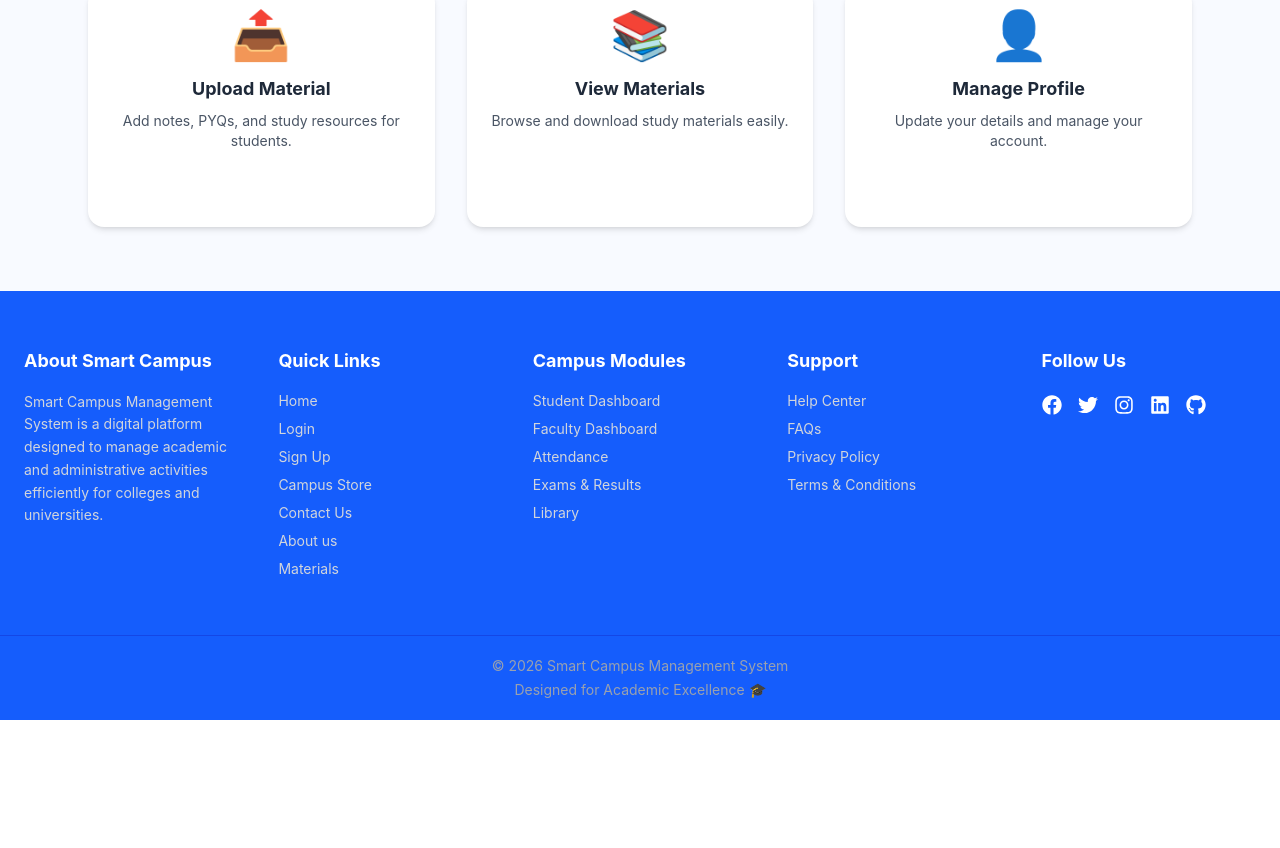
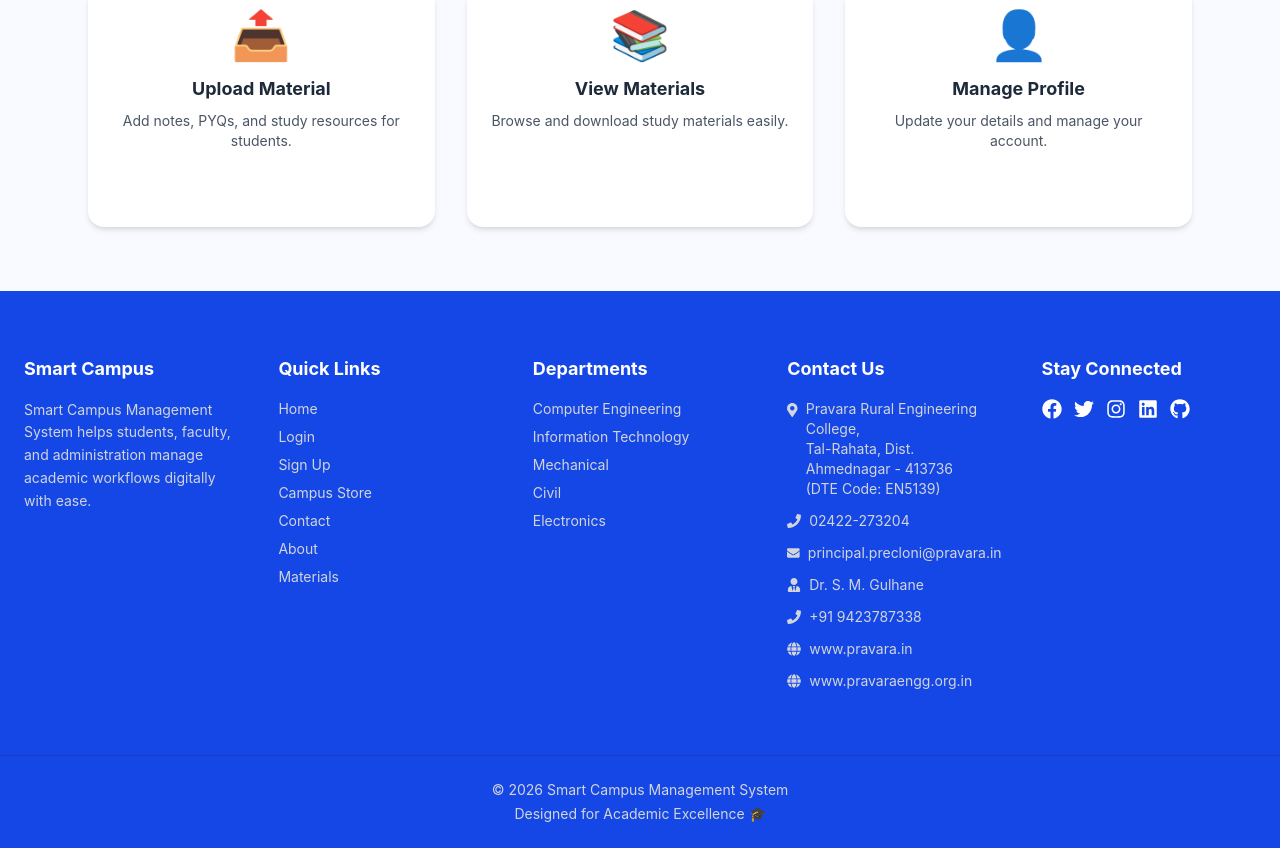
Before and after one commit to pratiksha950/Smart-Campus, a React (Vite) app in the folder client/: page / in a window 1280 px wide. Shown: the part 716-1564 px from the top of the page. Before the commit the page ends 1436 px from the top, so only its background shows below. Built offline with nearby package versions, Linux system fonts and the light colour scheme.

Commit message:
footer added:

```diff
--- a/client/src/components/Footer.jsx
+++ b/client/src/components/Footer.jsx
@@ -1,26 +1,35 @@
 import { Link } from "react-router";
-import { FaFacebook, FaTwitter, FaInstagram, FaLinkedin, FaGithub} from "react-icons/fa";
+import {
+  FaFacebook,
+  FaTwitter,
+  FaInstagram,
+  FaLinkedin,
+  FaGithub,
+  FaPhone,
+  FaEnvelope,
+  FaMapMarkerAlt,
+  FaGlobe,
+  FaUserTie
+} from "react-icons/fa";
 
 const Footer = () => {
   return (
-    <footer className="bg-blue-600 text-white">
+    <footer className="bg-blue-700 text-white">
 
-
-      <div className="max-w-7xl mx-auto px-6 py-14">
+      <div className="max-w-7xl mx-auto px-6 py-16">
 
         <div className="grid grid-cols-1 sm:grid-cols-2 md:grid-cols-3 lg:grid-cols-5 gap-10">
 
-
+          {/* About */}
           <div>
-            <h3 className="text-lg font-bold mb-4">About Smart Campus</h3>
+            <h3 className="text-lg font-bold mb-4">Smart Campus</h3>
             <p className="text-sm text-gray-300 leading-relaxed">
-              Smart Campus Management System is a digital platform designed
-              to manage academic and administrative activities efficiently
-              for colleges and universities.
+              Smart Campus Management System helps students, faculty, and
+              administration manage academic workflows digitally with ease.
             </p>
           </div>
 
-
+          {/* Quick Links */}
           <div>
             <h3 className="text-lg font-bold mb-4">Quick Links</h3>
             <ul className="space-y-2 text-sm text-gray-300">
@@ -28,44 +37,83 @@ const Footer = () => {
               <li><Link to="/login" className="hover:text-yellow-300">Login</Link></li>
               <li><Link to="/signup" className="hover:text-yellow-300">Sign Up</Link></li>
               <li><Link to="/store" className="hover:text-yellow-300">Campus Store</Link></li>
-              <li><Link to="/contact" className="hover:text-yellow-300">Contact Us</Link></li>
-              <li><Link to="/about" className="hover:text-yellow-300">About us</Link></li>
-             <li><Link to="/m" className="hover:text-yellow-300">Materials</Link></li>
+              <li><Link to="/contact" className="hover:text-yellow-300">Contact</Link></li>
+              <li><Link to="/about" className="hover:text-yellow-300">About</Link></li>
+              <li><Link to="/pyq" className="hover:text-yellow-300">Materials</Link></li>
+            </ul>
+          </div>
+
+          {/* Departments */}
+          <div>
+            <h3 className="text-lg font-bold mb-4">Departments</h3>
+            <ul className="space-y-2 text-sm text-gray-300">
+              <li>Computer Engineering</li>
+              <li>Information Technology</li>
+              <li>Mechanical</li>
+              <li>Civil</li>
+              <li>Electronics</li>
 
             </ul>
           </div>
 
+          {/* Contact */}
+          <div>
+            <h3 className="text-lg font-bold mb-4">Contact Us</h3>
+            <ul className="space-y-3 text-sm text-gray-300">
 
-          <div>
-            <h3 className="text-lg font-bold mb-4">Campus Modules</h3>
-            <ul className="space-y-2 text-sm text-gray-300">
-              <li>Student Dashboard</li>
-              <li>Faculty Dashboard</li>
-              <li>Attendance</li>
-              <li>Exams & Results</li>
-              <li>Library</li>
+              <li className="flex items-start gap-2">
+                <FaMapMarkerAlt className="mt-1" />
+                <span>
+                  Pravara Rural Engineering College,<br/>
+                  Tal-Rahata, Dist. Ahmednagar - 413736<br/>
+                  (DTE Code: EN5139)
+                </span>
+              </li>
+
+              <li className="flex items-center gap-2">
+                <FaPhone /> 02422-273204
+              </li>
+
+              <li className="flex items-center gap-2">
+                <FaEnvelope /> principal.precloni@pravara.in
+              </li>
+
+              <li className="flex items-center gap-2">
+                <FaUserTie /> Dr. S. M. Gulhane
+              </li>
+
+              <li className="flex items-center gap-2">
+                <FaPhone /> +91 9423787338
+              </li>
+
+              <li className="flex items-center gap-2">
+                <FaGlobe />
+                <a href="https://www.pravara.in" target="_blank" rel="noreferrer" className="hover:text-yellow-300">
+                  www.pravara.in
+                </a>
+              </li>
+
+              <li className="flex items-center gap-2">
+                <FaGlobe />
+                <a href="https://www.pravaraengg.org.in" target="_blank" rel="noreferrer" className="hover:text-yellow-300">
+                  www.pravaraengg.org.in
+                </a>
+              </li>
+
             </ul>
           </div>
 
-
+          {/* Newsletter (no button) */}
           <div>
-            <h3 className="text-lg font-bold mb-4">Support</h3>
-            <ul className="space-y-2 text-sm text-gray-300">
-              <li>Help Center</li>
-              <li>FAQs</li>
-              <li>Privacy Policy</li>
-              <li>Terms & Conditions</li>
-            </ul>
-          </div>
+            <h3 className="text-lg font-bold mb-4">Stay Connected</h3>
 
 
-          <div>
-            <h3 className="text-lg font-bold mb-4">Follow Us</h3>
-            <div className="flex gap-4 text-xl mt-5">
+            {/* Social */}
+            <div className="flex gap-3 text-xl mt-2">
               <a href="https://www.facebook.com/" className="hover:text-yellow-300"><FaFacebook /></a>
               <a href="https://x.com/" className="hover:text-yellow-300"><FaTwitter /></a>
-              <a href="https://www.instagram.com/explore/?hl=en" className="hover:text-yellow-300"><FaInstagram /></a>
-              <a href="https://www.linkedin.com/feed/" className="hover:text-yellow-300"><FaLinkedin /></a>
+              <a href="https://www.instagram.com/" className="hover:text-yellow-300"><FaInstagram /></a>
+              <a href="https://www.linkedin.com/" className="hover:text-yellow-300"><FaLinkedin /></a>
               <a href="https://github.com/" className="hover:text-yellow-300"><FaGithub /></a>
             </div>
           </div>
@@ -73,8 +121,8 @@ const Footer = () => {
         </div>
       </div>
 
-
-      <div className="border-t border-blue-700 py-5 text-center text-sm text-gray-400">
+      {/* Bottom */}
+      <div className="border-t border-blue-800 py-6 text-center text-sm text-gray-300">
         <p>© 2026 Smart Campus Management System</p>
         <p className="mt-1">Designed for Academic Excellence 🎓</p>
       </div>
--- a/client/src/components/Navbar.jsx
+++ b/client/src/components/Navbar.jsx
@@ -105,7 +105,8 @@ useEffect(() => {
           <Link onClick={() => setMenuOpen(false)} to="/about" className="block hover:text-yellow-300">About</Link>
           <Link onClick={() => setMenuOpen(false)} to="/Scholership" className="block hover:text-yellow-300">Scholership</Link>
           <Link onClick={() => setMenuOpen(false)} to="/StationaryStore" className="block hover:text-yellow-300">Store</Link>
-           <Link onClick={() => setMenuOpen(false)} to="/Material" className="block hover:text-yellow-300">Material</Link>
+           <Link onClick={() => setMenuOpen(false)} to="/Pyq" className="block hover:text-yellow-300">PYQ's</Link>
+           <Link onClick={() => setMenuOpen(false)} to="/StudyMaterial" className="block hover:text-yellow-300">StudyMaterial</Link>
            <Link onClick={() => setMenuOpen(false)} to="/contact" className="block hover:text-yellow-300">Contact</Link>
           <Link onClick={() => setMenuOpen(false)} to="/login" className="block hover:text-yellow-300">Login</Link>
 
--- a/client/src/views/Home.jsx
+++ b/client/src/views/Home.jsx
@@ -26,7 +26,7 @@ const Home = () => {
 
             <button
               className="bg-blue-600 text-white px-6 py-3 rounded-md hover:bg-blue-700 transition"
-              onClick={() => navigate("/login")}
+              onClick={() => navigate("/SignUp")}
             >
               SignUp Now...
             </button>
--- a/client/src/views/Login.jsx
+++ b/client/src/views/Login.jsx
@@ -6,7 +6,8 @@ import { Link } from "react-router"
 import loginImg from "../assets/login.png"
 import {useState} from "react"
 import Navbar from "../components/Navbar.jsx";
-import Footer from "../components/Footer.jsx"
+import Footer from "../components/Footer.jsx";
+import Heading from "../components/Heading.jsx";
 
 function Login() {
   const [loginUser, setLoginUser] = useState({
@@ -60,9 +61,10 @@ function Login() {
           <div className="w-full md:w-1/2 p-6 sm:p-8">
 
 
-            <p className="text-xs sm:text-sm text-center text-gray-500 mb-6">
-              Login to continue to GiftForYou
-            </p>
+            <div  className="mb-4">
+             <Heading text="Login"/>
+           </div>
+
 
             <form onSubmit={checkUserLogin} className="flex flex-col gap-3 sm:gap-4">
 
--- a/client/src/views/SignUp.jsx
+++ b/client/src/views/SignUp.jsx
@@ -7,6 +7,7 @@ import { Link, useNavigate } from "react-router";
 import Navbar from "../components/Navbar";
 import signupImg from "../assets/signUP.png";
 import Footer from "../components/Footer.jsx";
+import Heading from "../components/Heading.jsx";
 
 function SignUp() {
 
@@ -71,9 +72,9 @@ function SignUp() {
           <div className="w-full md:w-1/2 p-6 sm:p-8">
 
 
-            <p className="text-xs sm:text-sm text-center text-gray-500 mb-6">
-              Join GiftForYou and start shopping
-            </p>
+           <div  className="mb-4">
+             <Heading text="SignUp"/>
+           </div>
 
             <form onSubmit={createUser} className="flex flex-col gap-3 sm:gap-4">
 
```
